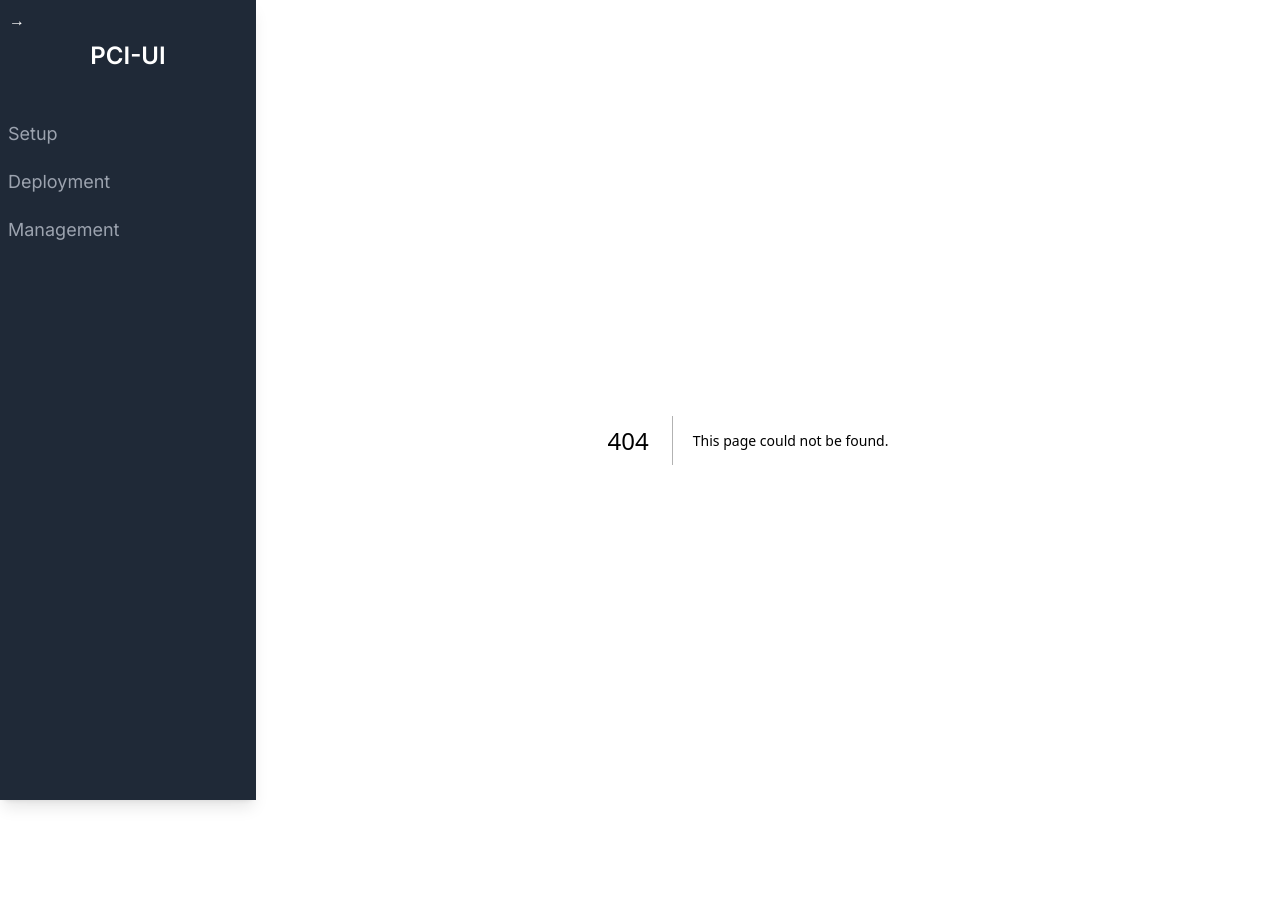
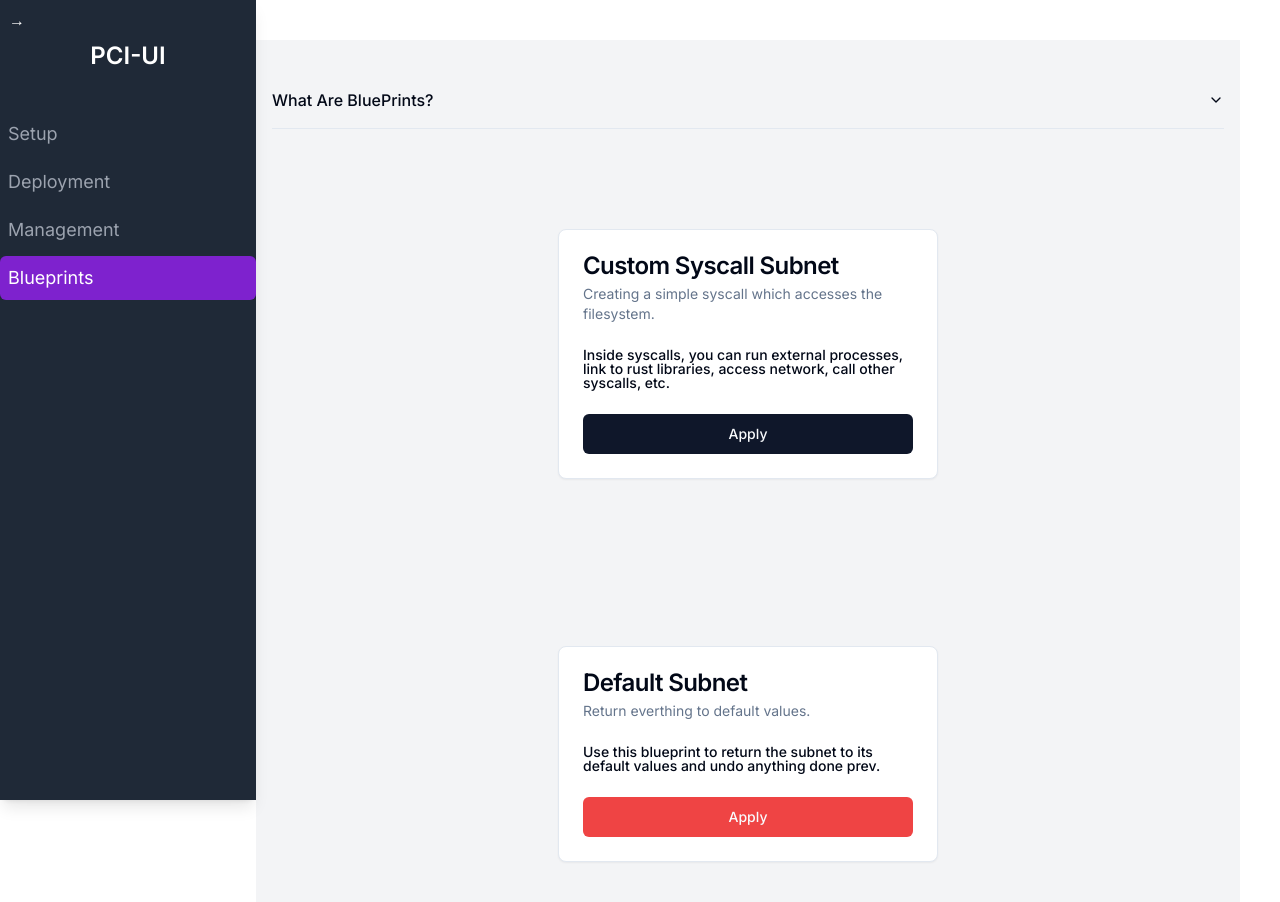
Before and after one commit to malawadd/gui-pci, a Next.js app in the folder nextjs-ui/: page /blueprints in a window 1280 px wide. Before the commit this address had no page. Shown: the top 902 px of the page. Before the commit the page ends 880 px from the top, so only its background shows below. Built offline with nearby package versions, Linux system fonts and the light colour scheme.

Commit message:
✨ blueprints page ✨

```diff
--- /dev/null
+++ b/nextjs-ui/src/app/blueprints/page.js
@@ -0,0 +1,38 @@
+"use client"
+
+import React from 'react';
+import CustomSyscallCard from '../components/CustomSyscallCard';
+import DefaultCard from '../components/DefaultCard';
+import SetupMessages from '../components/SetupMessages';
+import {
+  Accordion,
+  AccordionContent,
+  AccordionItem,
+  AccordionTrigger,
+} from "@/components/ui/accordion";
+
+const blueprints = () => {
+  return (
+    <div className="flex flex-col items-center justify-center min-h-screen bg-gray-100 p-4">
+      <Accordion type="single" collapsible className="w-full my-4 justify-center">
+      <AccordionItem value="installation-instructions">
+        <AccordionTrigger>What Are BluePrints?</AccordionTrigger>
+        <AccordionContent>
+          <div className="space-y-2">
+            <p>blueprints allows you to easily customize your subnet, each card contains a preconfigured subnet </p>
+          </div>
+        </AccordionContent>
+      </AccordionItem>
+    </Accordion>
+
+    <div style={{ display: 'grid', justifyContent: 'center', alignItems: 'center', height: '100vh' }}>
+
+    <CustomSyscallCard />
+    <DefaultCard/>
+    </div>
+    </div>
+
+  );
+};
+
+export default blueprints;
--- /dev/null
+++ b/nextjs-ui/src/app/components/BlueprintMessages.js
@@ -0,0 +1,22 @@
+import React from 'react';
+import {
+  Accordion,
+  AccordionContent,
+  AccordionItem,
+  AccordionTrigger,
+} from "@/components/ui/accordion";
+
+export function BlueprintMessages() {
+  return (
+    <Accordion type="single" collapsible className="w-full my-4 justify-center">
+      <AccordionItem value="installation-instructions">
+        <AccordionTrigger>What Are BluePrints?</AccordionTrigger>
+        <AccordionContent>
+          <div className="space-y-2">
+            <p>blueprints allows you to easily customize your subnet, each card contains a preconfigured subnet </p>
+          </div>
+        </AccordionContent>
+      </AccordionItem>
+    </Accordion>
+  );
+}
--- /dev/null
+++ b/nextjs-ui/src/app/components/CustomSyscallCard.js
@@ -0,0 +1,55 @@
+
+import React, { useState } from 'react';
+import { Card, CardContent, CardDescription, CardFooter, CardHeader, CardTitle } from '@/components/ui/card';
+import { Button } from "@/components/ui/Button";
+const CustomSyscallCard = () => {
+  const [loading, setLoading] = useState(false);
+  const [success, setSuccess] = useState(false);
+  const [error, setError] = useState('');
+
+  const handleApply = async () => {
+    setLoading(true);
+    setSuccess(false);
+    setError('');
+
+    try {
+      // Call the /copy-customcall API
+      const copyResponse = await fetch('http://localhost:3100/copy-customcall');
+      if (!copyResponse.ok) throw new Error('Failed to copy customcall.');
+
+      // Then call the /fendermint-build API
+      const buildResponse = await fetch('http://localhost:3100/fendermint-build');
+      if (!buildResponse.ok) throw new Error('Failed to build Fendermint.');
+
+      setSuccess(true);
+    } catch (err) {
+      setError('Failed to apply custom syscall. Please try again.');
+      console.error('API call error:', err);
+    } finally {
+      setLoading(false);
+    }
+  };
+
+  return (
+    <Card className="w-[380px]">
+      <CardHeader>
+        <CardTitle>Custom Syscall Subnet</CardTitle>
+        <CardDescription>Creating a simple syscall which accesses the filesystem.</CardDescription>
+      </CardHeader>
+      <CardContent>
+      <p className="text-sm font-medium leading-none">
+      Inside syscalls, you can run external processes, link to rust libraries, access network, call other syscalls, etc.
+      </p>
+      </CardContent>
+
+      <CardFooter>
+        <Button className="w-full" onClick={handleApply} disabled={loading || success}>
+          {loading ? 'Applying...' : success ? 'Applied' : 'Apply'}
+        </Button>
+      </CardFooter>
+      {success && <p className="text-green-500">Syscall applied successfully!</p>}
+      {error && <p className="text-red-500">{error}</p>}
+    </Card>
+  );
+}
+export default CustomSyscallCard;
--- /dev/null
+++ b/nextjs-ui/src/app/components/DefaultCard.js
@@ -0,0 +1,54 @@
+
+import React, { useState } from 'react';
+import { Card, CardContent, CardDescription, CardFooter, CardHeader, CardTitle } from '@/components/ui/card';
+import { Button } from "@/components/ui/Button";
+
+const DefaultCard = () => {
+  const [loading, setLoading] = useState(false);
+  const [success, setSuccess] = useState(false);
+  const [error, setError] = useState('');
+
+  const handleApply = async () => {
+    setLoading(true);
+    setSuccess(false);
+    setError('');
+
+    try {
+      const copyResponse = await fetch('http://localhost:3100/copy-default');
+      if (!copyResponse.ok) throw new Error('Failed to copy default.');
+
+      const buildResponse = await fetch('http://localhost:3100/fendermint-build');
+      if (!buildResponse.ok) throw new Error('Failed to build Fendermint.');
+
+      setSuccess(true);
+    } catch (err) {
+      setError('Failed to apply default values. Please try again.');
+      console.error('API call error:', err);
+    } finally {
+      setLoading(false);
+    }
+  };
+
+  return (
+    <Card className="w-[380px]">
+      <CardHeader>
+        <CardTitle>Default Subnet</CardTitle>
+        <CardDescription>Return everthing to default values.</CardDescription>
+      </CardHeader>
+      <CardContent>
+      <p className="text-sm font-medium leading-none">
+      Use this blueprint to return the subnet to its default values and undo anything done prev.
+      </p>
+      </CardContent>
+
+      <CardFooter>
+        <Button variant="destructive" className="w-full" onClick={handleApply} disabled={loading || success}>
+          {loading ? 'Applying...' : success ? 'Applied' : 'Apply'}
+        </Button>
+      </CardFooter>
+      {success && <p className="text-green-500">Syscall applied successfully!</p>}
+      {error && <p className="text-red-500">{error}</p>}
+    </Card>
+  );
+}
+export default DefaultCard;
--- a/nextjs-ui/src/app/components/layout/Sidebar.js
+++ b/nextjs-ui/src/app/components/layout/Sidebar.js
@@ -42,6 +42,11 @@ const Sidebar = ({ isVisible, toggleSidebar }) => {
             Management
           </a>
         </Link>
+        <Link legacyBehavior href="/blueprints">
+          <a className={`w-full text-lg rounded-md p-2 hover:bg-gray-700 ${pathname === '/blueprints' ? 'bg-purple-700 text-white' : 'text-gray-400'}`}>
+            Blueprints
+          </a>
+        </Link>
         {toggleButton}
       </nav>
 
--- /dev/null
+++ b/nextjs-ui/src/components/ui/card.jsx
@@ -0,0 +1,50 @@
+import * as React from "react"
+
+import { cn } from "@/lib/utils"
+
+const Card = React.forwardRef(({ className, ...props }, ref) => (
+  <div
+    ref={ref}
+    className={cn("rounded-lg border bg-card text-card-foreground shadow-sm", className)}
+    {...props} />
+))
+Card.displayName = "Card"
+
+const CardHeader = React.forwardRef(({ className, ...props }, ref) => (
+  <div
+    ref={ref}
+    className={cn("flex flex-col space-y-1.5 p-6", className)}
+    {...props} />
+))
+CardHeader.displayName = "CardHeader"
+
+const CardTitle = React.forwardRef(({ className, ...props }, ref) => (
+  <h3
+    ref={ref}
+    className={cn("text-2xl font-semibold leading-none tracking-tight", className)}
+    {...props} />
+))
+CardTitle.displayName = "CardTitle"
+
+const CardDescription = React.forwardRef(({ className, ...props }, ref) => (
+  <p
+    ref={ref}
+    className={cn("text-sm text-muted-foreground", className)}
+    {...props} />
+))
+CardDescription.displayName = "CardDescription"
+
+const CardContent = React.forwardRef(({ className, ...props }, ref) => (
+  <div ref={ref} className={cn("p-6 pt-0", className)} {...props} />
+))
+CardContent.displayName = "CardContent"
+
+const CardFooter = React.forwardRef(({ className, ...props }, ref) => (
+  <div
+    ref={ref}
+    className={cn("flex items-center p-6 pt-0", className)}
+    {...props} />
+))
+CardFooter.displayName = "CardFooter"
+
+export { Card, CardHeader, CardFooter, CardTitle, CardDescription, CardContent }
```
